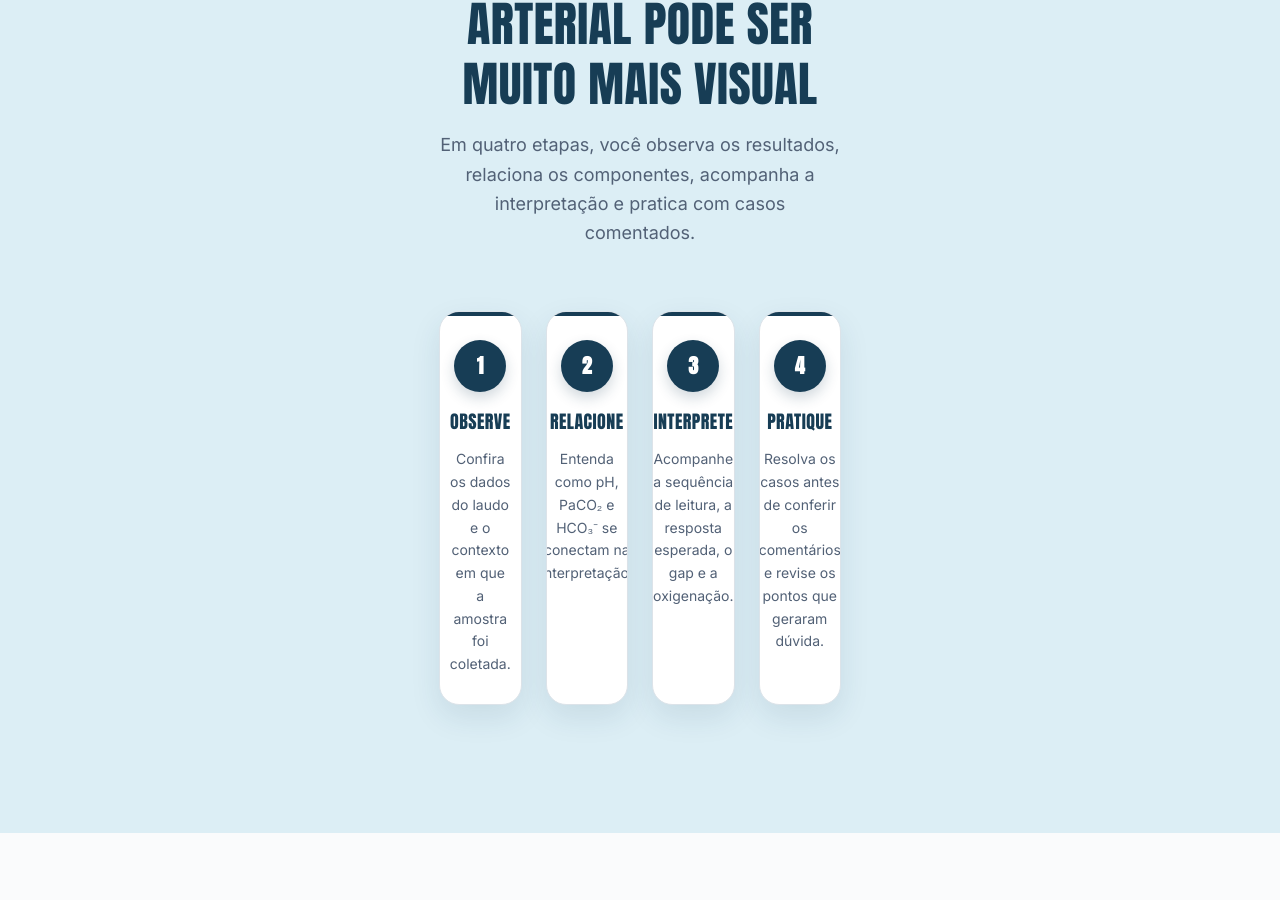
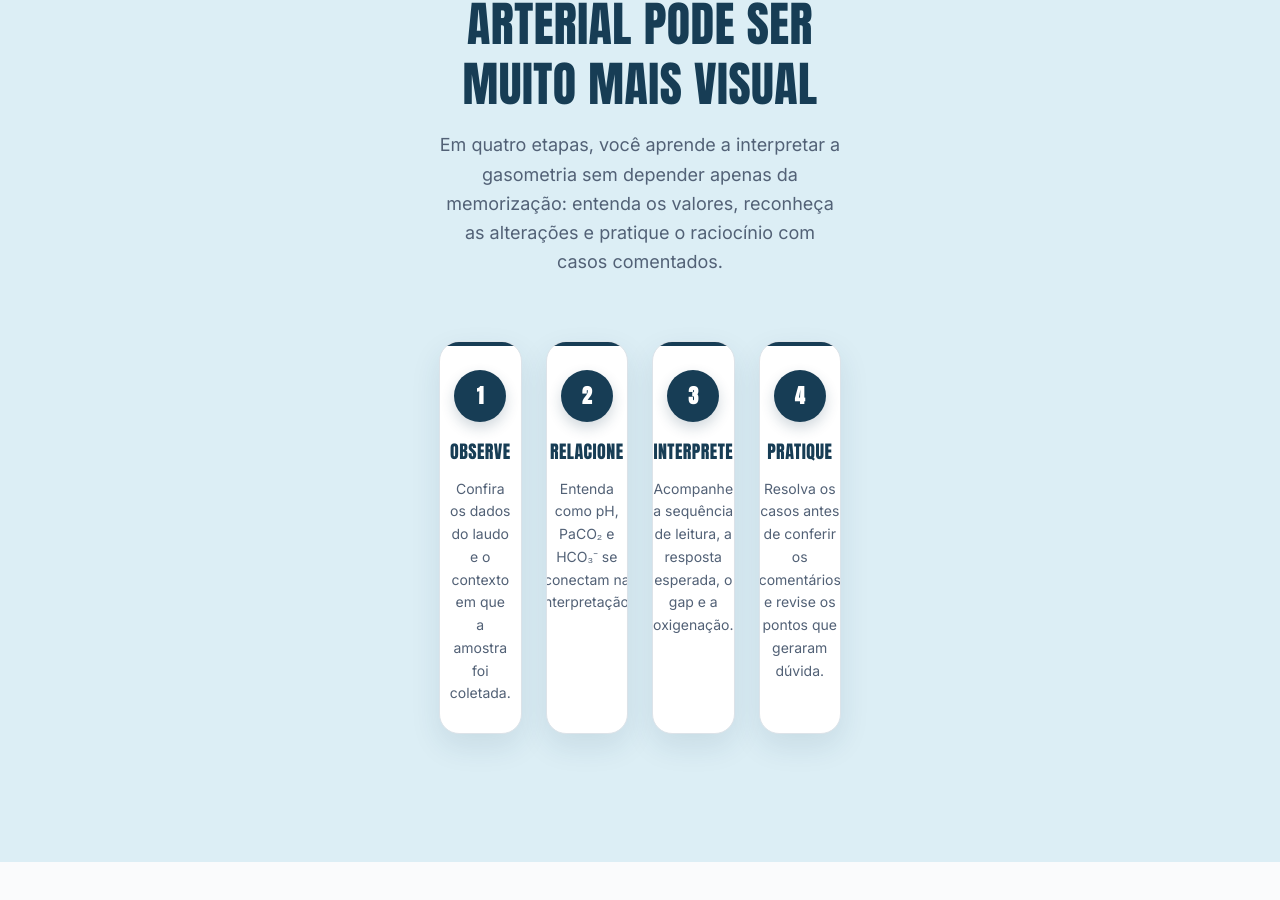
Before and after one commit to ocontatoprodutosdigitais-hue/Gasometria-Arterial-2, a Next.js app: page / in a window 1280 px wide. Shown: the part 2832-3732 px from the top of the page. Built offline with nearby package versions, Linux system fonts and the light colour scheme.

Commit message:
Save code edits
V0-Edit-Session: ae2c9479-2113-4125-98df-ad6bf2495982

```diff
--- a/components/how-it-works.tsx
+++ b/components/how-it-works.tsx
@@ -13,7 +13,7 @@ export function HowItWorks() {
             Estudar Gasometria Arterial Pode Ser Muito Mais Visual
           </h2>
           <p className="text-sm sm:text-base md:text-lg leading-relaxed max-w-2xl" style={{ color: '#526176' }}>
-            Em quatro etapas, você observa os resultados, relaciona os componentes, acompanha a interpretação e pratica com casos comentados.
+            Em quatro etapas, você aprende a interpretar a gasometria sem depender apenas da memorização: entenda os valores, reconheça as alterações e pratique o raciocínio com casos comentados.
           </p>
         </div>
         <div className="grid grid-cols-1 sm:grid-cols-2 lg:grid-cols-4 gap-4 md:gap-6 items-stretch">
```
